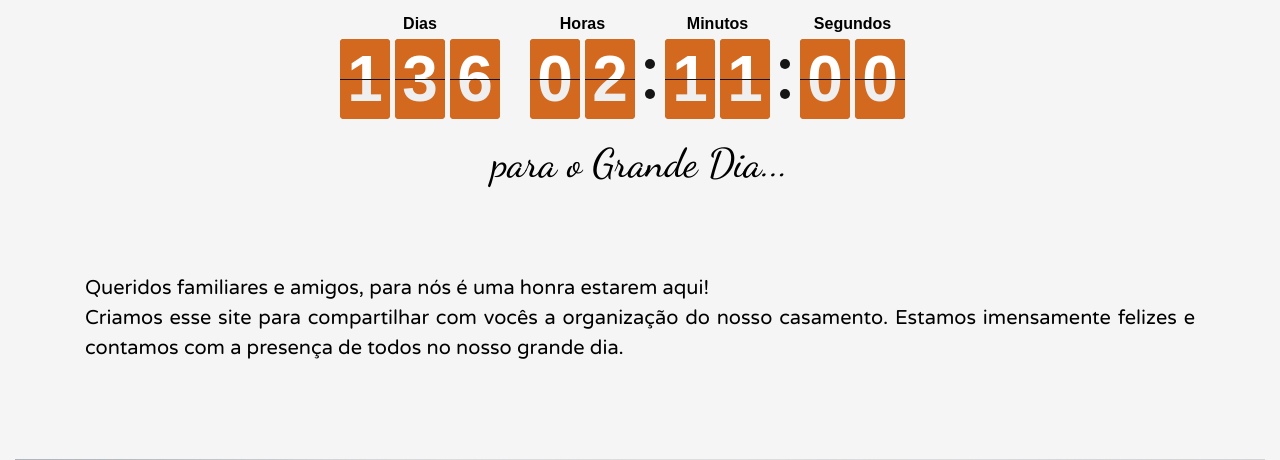
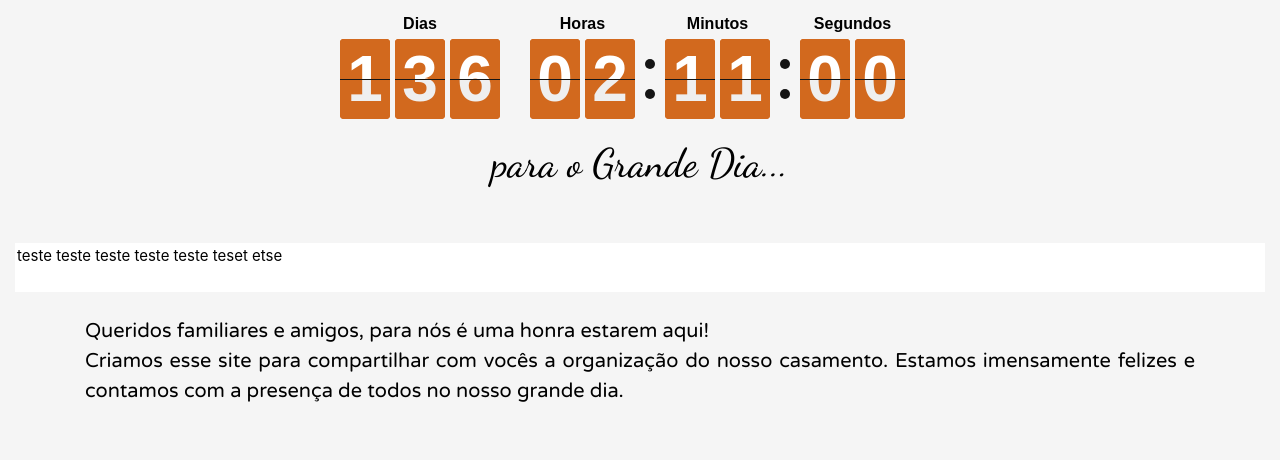
Before and after one commit to FernandoGontijo/CasamentoLeticia-Fernando, a PHP site: page / in a window 1280 px wide. Shown: the part 757-1217 px from the top of the page. Run offline with PHP 8.4, Linux system fonts and the light colour scheme; some libraries are stand-ins or nearby versions.

Commit message:
Teste component ios

```diff
--- a/css/styles.css
+++ b/css/styles.css
@@ -30,6 +30,16 @@
 
 
 
+.texto-endereço{
+    margin-bottom: -12px;
+    font-size: 15px;
+    width: 100%;
+    border: none;
+    resize: none;
+    color: black;
+    background-color: white;
+    overflow: auto;
+  }
 
 
 
--- a/index.html
+++ b/index.html
@@ -107,6 +107,11 @@
 
 
 <section>
+
+
+    <textarea  rows="2" disabled class="texto-endereço">teste teste teste teste teste teset etse </textarea>
+
+
 
 
     <div class="container " >
```
